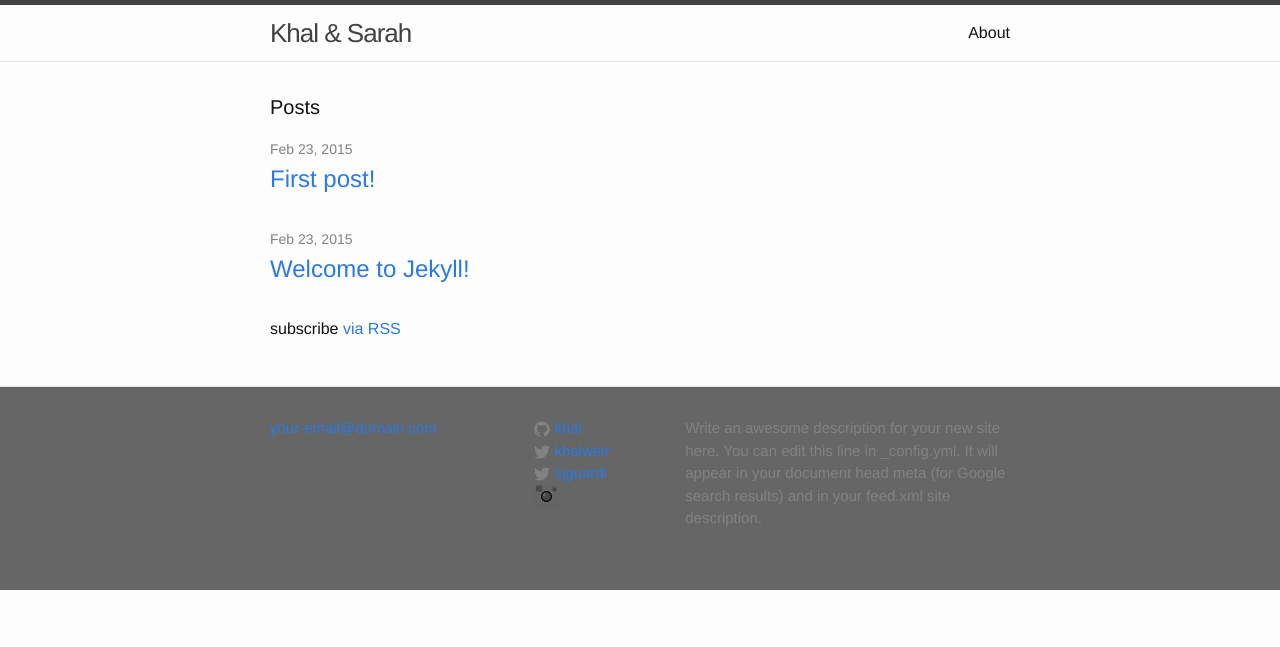
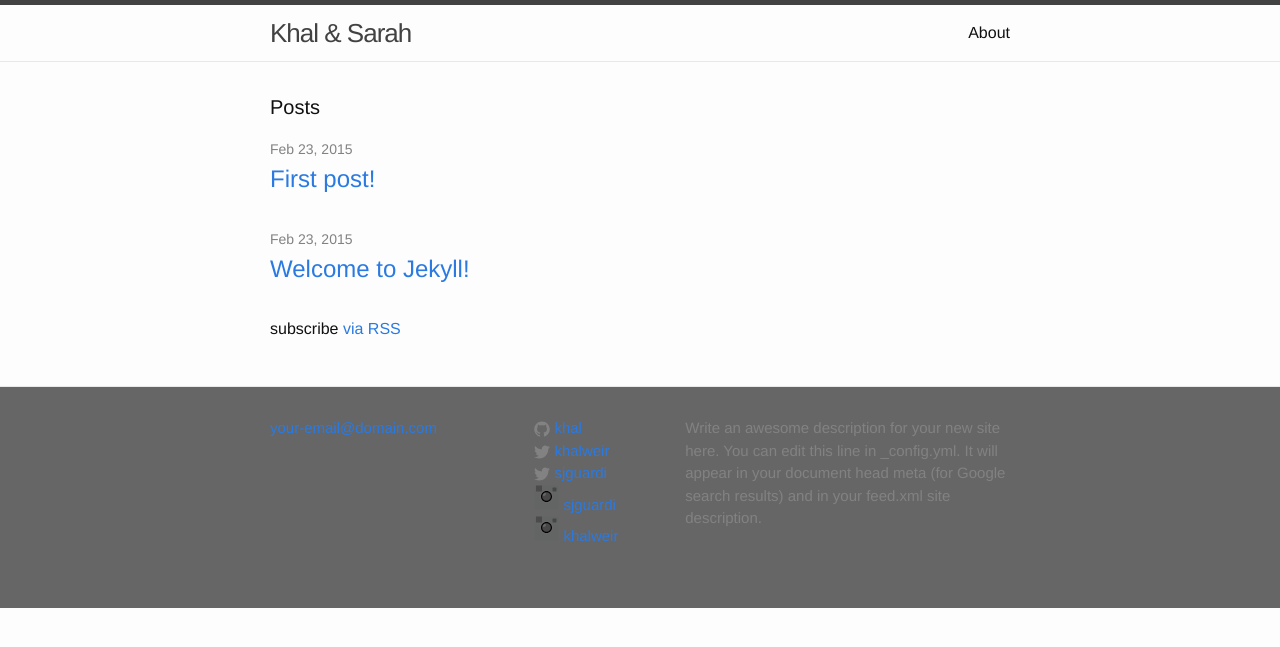
Before and after one commit to chanchad2001/wedsite-1, a Jekyll site: the page built from index.html, in a window 1280 px wide. Shown: the top 647 px of the page. Built offline with Jekyll 4.4.1, drawn with Linux system fonts in a browser that asks for light colours.

Commit message:
adding instagram links

```diff
--- a/_includes/footer.html
+++ b/_includes/footer.html
@@ -40,7 +40,7 @@
           </li>
           {% endif %}
           <li>
-            <a href="https://twitter.com/{{ site.twitter_username }}" target="_blank">
+            <a href="https://twitter.com/sjguardi" target="_blank">
               <span class="icon  icon--twitter">
                 <svg viewBox="0 0 16 16">
                   <path fill="#828282" d="M15.969,3.058c-0.586,0.26-1.217,0.436-1.878,0.515c0.675-0.405,1.194-1.045,1.438-1.809
@@ -52,6 +52,7 @@
             </a>
           </li>
 		  <li>
+			<a href="https://instagram.com/sjguardi" target="_blank">
 				<svg version="1.1" id="Layer_1" xmlns="http://www.w3.org/2000/svg" xmlns:xlink="http://www.w3.org/1999/xlink" x="0px" y="0px"
 					 width="25px" height="25px" viewBox="0 0 25 25" enable-background="new 0 0 25 25" xml:space="preserve">
 				<g id="instagram">
@@ -82,6 +83,43 @@
 						c-2.4,0-4.3-1.899-4.3-4.3s1.9-4.3,4.3-4.3c2.4,0,4.3,1.899,4.3,4.3S14.9,15.8,12.5,15.8z"/>
 				</g>
 				</svg>
+				 <span class="username">sjguardi</span>
+	           </a>
+			</li>
+		  <li>
+			<a href="https://instagram.com/khalweir" target="_blank">
+				<svg version="1.1" id="Layer_1" xmlns="http://www.w3.org/2000/svg" xmlns:xlink="http://www.w3.org/1999/xlink" x="0px" y="0px"
+					 width="25px" height="25px" viewBox="0 0 25 25" enable-background="new 0 0 25 25" xml:space="preserve">
+				<g id="instagram">
+					<g>
+						<path fill="#636464" d="M7.4,6.5H6.5v-6h-1v6h-1v-6h-1v6h-1V0.6c-1.1,0.2-2,1.2-2,2.4v4.5h6.1C6.8,7.1,7.1,6.8,7.4,6.5z"/>
+						<path fill="#636464" d="M19.7,11.5c0,3.9-3.2,7.2-7.2,7.2s-7.2-3.2-7.2-7.2c0-1.1,0.2-2.1,0.7-3H0.5V22c0,1.4,1.1,2.5,2.5,2.5h19
+							c1.4,0,2.5-1.1,2.5-2.5V8.5H19C19.4,9.4,19.7,10.4,19.7,11.5z"/>
+						<path fill="#636464" d="M22,0.5H7.5v5.9c1.3-1.301,3.1-2,5-2c2.5,0,4.6,1.3,5.9,3.199h6.1V3.1C24.5,1.6,23.4,0.5,22,0.5z
+							 M22.5,5.5c0,0.5-0.5,1-1,1h-2c-0.5,0-1-0.5-1-1v-2c0-0.5,0.5-1,1-1h2c0.5,0,1,0.5,1,1V5.5z"/>
+					</g>
+					<path opacity="0.3" fill="#010101" enable-background="new    " d="M22.5,5.5c0,0.5-0.5,1-1,1h-2c-0.5,0-1-0.5-1-1v-2
+						c0-0.5,0.5-1,1-1h2c0.5,0,1,0.5,1,1V5.5z"/>
+					<rect x="6.5" y="0.5" opacity="0.5" fill="#010101" enable-background="new    " width="1" height="6"/>
+					<rect x="4.5" y="0.5" opacity="0.5" fill="#010101" enable-background="new    " width="1" height="6"/>
+					<rect x="2.5" y="0.5" opacity="0.5" fill="#010101" enable-background="new    " width="1" height="6"/>
+					<g opacity="0.3">
+						<g>
+							<path fill="#010101" d="M12.5,7.2c-0.5,0-0.9,0.1-1.3,0.2C11.7,7.8,12,8.4,12,9c0,1.1-0.9,2-2,2c-0.7,0-1.3-0.3-1.6-0.8
+								C8.3,10.6,8.2,11,8.2,11.5c0,2.4,1.9,4.3,4.3,4.3c2.4,0,4.3-1.899,4.3-4.3S14.9,7.2,12.5,7.2z"/>
+						</g>
+						<g>
+							<path opacity="0.5" fill="#010101" enable-background="new    " d="M12.5,7.2c-0.5,0-0.9,0.1-1.3,0.2C11.7,7.8,12,8.4,12,9
+								c0,1.1-0.9,2-2,2c-0.7,0-1.3-0.3-1.6-0.8C8.3,10.6,8.2,11,8.2,11.5c0,2.4,1.9,4.3,4.3,4.3c2.4,0,4.3-1.899,4.3-4.3
+								S14.9,7.2,12.5,7.2z"/>
+						</g>
+					</g>
+					<path fill="#010101" d="M12.5,6C9.5,6,7,8.5,7,11.5S9.5,17,12.5,17s5.5-2.5,5.5-5.5S15.5,6,12.5,6z M12.5,15.8
+						c-2.4,0-4.3-1.899-4.3-4.3s1.9-4.3,4.3-4.3c2.4,0,4.3,1.899,4.3,4.3S14.9,15.8,12.5,15.8z"/>
+				</g>
+				</svg>
+				 <span class="username">khalweir</span>
+	           </a>
 			</li>
         </ul>
       </div>
```
Lines whose indentation alone changed are shown as unchanged.
